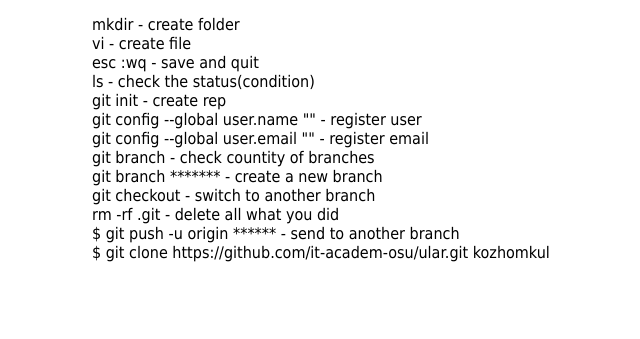
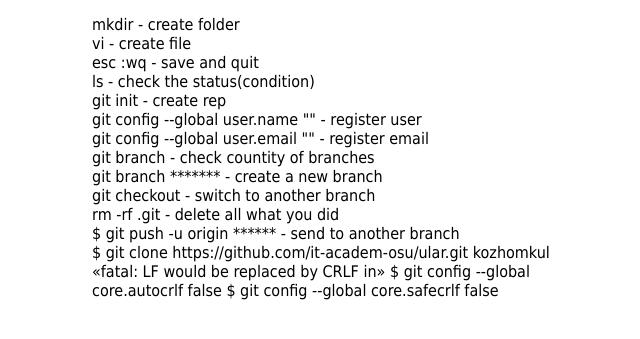
Before and after one commit to rhino-it/Git-Commands, a plain HTML site: page index.html in a window 1280 px wide. Shown: the part 43-382 px from the top of the page, without its empty margins (338-978 px from the left). Drawn offline with Linux system fonts and the light colour scheme.

Commit message:
Update index.html

```diff
--- a/index.html
+++ b/index.html
@@ -36,6 +36,12 @@
 			<li>rm -rf .git - delete all what you did</li>
 			<li>$ git push -u origin ****** - send to another branch</li>
 			<li>$ git clone https://github.com/it-academ-osu/ular.git kozhomkul</li>
+
+
+
+			«fatal: LF would be replaced by CRLF in»
+			$ git config --global core.autocrlf false
+			$ git config --global core.safecrlf false
 		</ul>
 	</div>
 </body>
```
